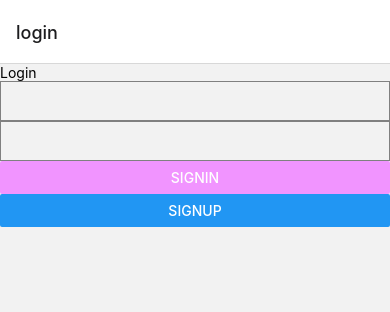
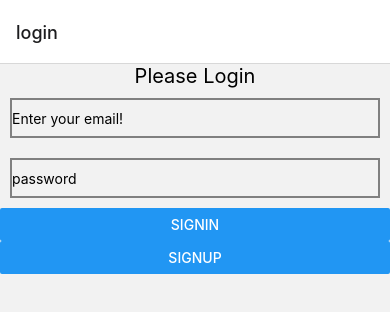
Before and after one commit to ShoyebAkter/firstreactnativeapp, a React Native app: screen /login in a window 390 px wide. Shown: the top 312 px of the page. Built offline with nearby package versions, Linux system fonts and the light colour scheme; no server answers.

Commit message:
checking the functionality

```diff
--- a/App.tsx
+++ b/App.tsx
@@ -1,6 +1,4 @@
-import { StatusBar } from 'expo-status-bar';
 import { Button, StyleSheet, Text, View } from 'react-native';
-import GetData from './src/GetData/GetData';
 import Home from './src/Home/Home';
 import { NavigationContainer, useNavigation } from '@react-navigation/native';
 import { createNativeStackNavigator } from '@react-navigation/native-stack';
@@ -8,7 +6,6 @@ import SignUp from './src/Login/SignUp';
 import Login from './src/Login/Login';
 import { useAuthState } from 'react-firebase-hooks/auth';
 import { auth } from './firebase';
-import { createBottomTabNavigator } from '@react-navigation/bottom-tabs'
 import { signOut } from 'firebase/auth';
 
 export default function App() {
@@ -39,12 +36,3 @@ export default function App() {
     </NavigationContainer>
   );
 }
-
-const styles = StyleSheet.create({
-  container: {
-    flex: 1,
-    backgroundColor: '#fff',
-    alignItems: 'center',
-    justifyContent: 'center',
-  },
-});
--- a/src/GetData/GetData.tsx
+++ b/src/GetData/GetData.tsx
@@ -26,7 +26,7 @@ const GetData: FC = () => {
             {
                 data.map((singleData, index) => {
                     return (
-                        <View style={{display:"flex"}} key={index}>
+                        <View key={index}>
                             <Image
                                 source={{ uri: singleData.image }}
                                 style={{width: 200, height: 75}}
--- a/src/Home/Home.tsx
+++ b/src/Home/Home.tsx
@@ -7,21 +7,10 @@ import { auth } from '../../firebase'
 import GetData from '../GetData/GetData'
 import Login from '../Login/Login'
 
-const Home: FC = ({ navigation }: any) => {
-  const [user, loading, error] = useAuthState(auth)
+const Home: FC = () => {
   return (
     <View>
-      {user ?
-        <View>
-          <Text>{user.displayName}</Text>
-          <GetData />
-
-        </View>
-        :
-        <View>
-          <Text>Create An account.</Text>
-        </View>
-        }
+      <GetData />
     </View>
   )
 }
--- a/src/Login/Login.tsx
+++ b/src/Login/Login.tsx
@@ -2,7 +2,6 @@ import { View, Text, Button, TextInput, TouchableOpacity, StyleSheet } from 'rea
 import React, { useState } from 'react'
 import { app, auth } from '../../firebase';
 import { useSignInWithEmailAndPassword } from 'react-firebase-hooks/auth';
-import { ILoginType } from '../../types/datatypes';
 
 const Login = ({ navigation }: any) => {
     const [email, setEmail] = useState<string>("")
@@ -35,30 +34,32 @@ const Login = ({ navigation }: any) => {
 
     return (
         <View>
-            <Text>Login</Text>
+            <Text style={{textAlign:"center",fontSize:20}}>Please Login</Text>
             <TextInput
                 style={{
                     height: 40,
+                    margin:10,
                     borderColor: 'gray',
-                    borderWidth: 1
+                    borderWidth: 2
                 }}
-                defaultValue="Enter your email!"
+                placeholder="Enter your email!"
                 value={email}
                 onChangeText={(data) => setEmail(data)}
             />
             <TextInput
                 style={{
                     height: 40,
+                    margin:10,
                     borderColor: 'gray',
-                    borderWidth: 1
+                    borderWidth: 2
                 }}
-                defaultValue="password"
+                secureTextEntry={true}
+                placeholder="password"
                 value={password}
                 onChangeText={(data) => setPassword(data)}
             />
 
             <Button
-                color="#f194ff"
                 title="Signin"
                 onPress={() => handleLogin()}
             />
--- a/src/Login/SignUp.tsx
+++ b/src/Login/SignUp.tsx
@@ -2,7 +2,7 @@ import { View, Text, TextInput, Button } from 'react-native'
 import React, { useState } from 'react'
 import { auth } from '../../firebase';
 import { useCreateUserWithEmailAndPassword, useSendEmailVerification, useUpdateProfile } from 'react-firebase-hooks/auth';
-import { ISignUpType } from '../../types/datatypes';
+
 
 
 const SignUp = ({ navigation}:any) => {
@@ -36,34 +36,38 @@ const SignUp = ({ navigation}:any) => {
     }
     return (
         <View>
-            <Text>SignUp</Text>
+            <Text style={{textAlign:"center"}}>Please SignUp</Text>
             <TextInput
                 style={{
                     height: 40,
+                    margin:5,
                     borderColor: 'gray',
                     borderWidth: 1
                 }}
-                defaultValue="Your Name!"
+                placeholder="Your Name!"
                 value={name}
                 onChangeText={(data) => setName(data)}
             />
             <TextInput
                 style={{
                     height: 40,
+                    margin:5,
                     borderColor: 'gray',
                     borderWidth: 1
                 }}
-                defaultValue="Enter your email!"
+                placeholder="Enter your email!"
                 value={email}
                 onChangeText={(data) => setEmail(data)}
             />
             <TextInput
                 style={{
                     height: 40,
+                    margin:5,
                     borderColor: 'gray',
                     borderWidth: 1
                 }}
-                defaultValue="password"
+                secureTextEntry={true}
+                placeholder="password"
                 onChangeText={(data) => setPassword(data)}
             />
             <Button
@@ -74,10 +78,11 @@ const SignUp = ({ navigation}:any) => {
             />
             {errorElement}
             <Button
+
                 onPress={() => {
                     navigation.replace("login");
                 }}
-                title={"Login"}
+                title="Login"
             />
         </View>
     )
```
Also changed, not shown: firebase.ts (+6 -6 lines), types/datatypes.ts (+0 -9 lines).
